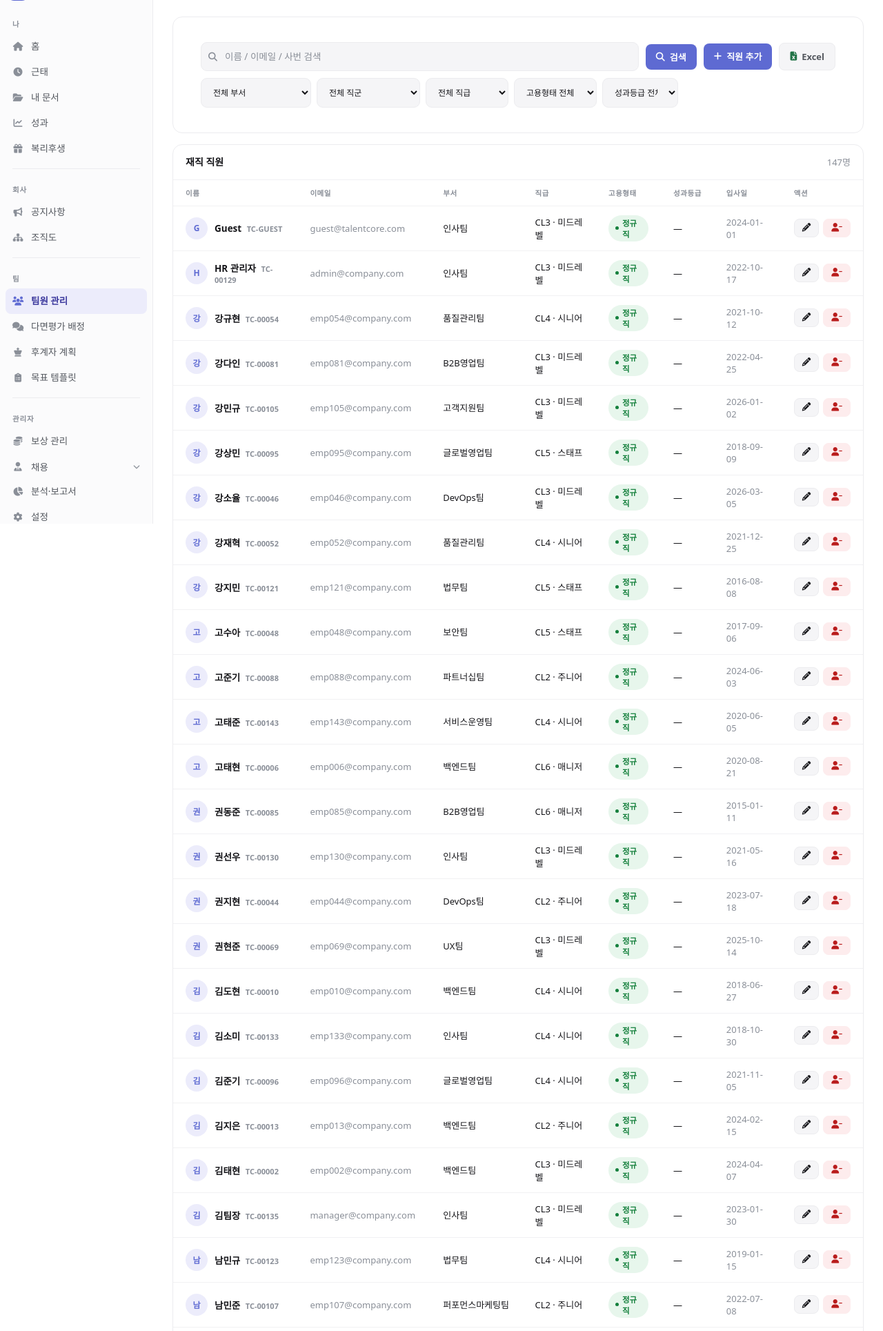
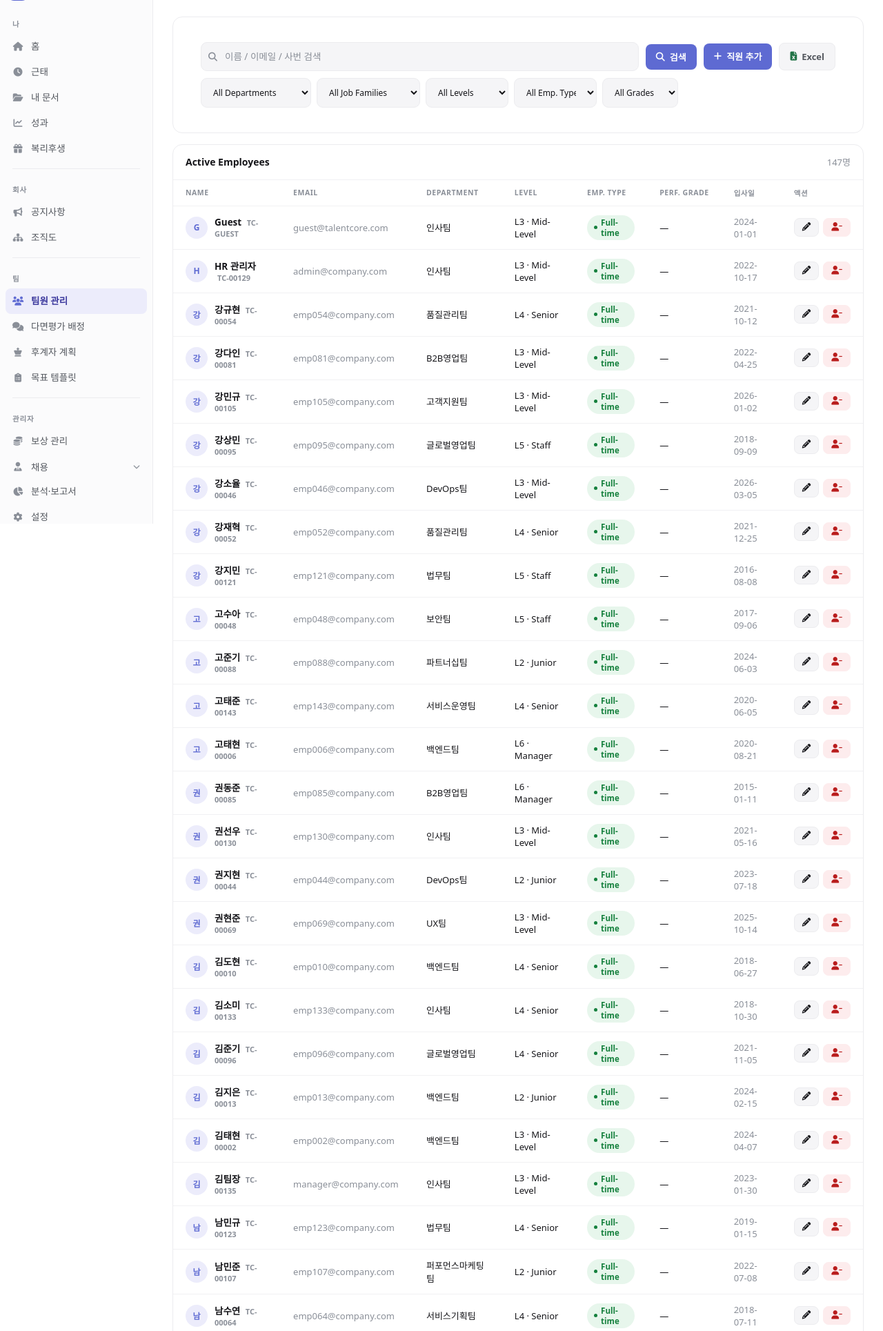
Before and after one commit to Humgut1/hr-system, a Flask app: page /employees in a window 1280 px wide. Shown: the part 41-1970 px from the top of the page at 69% size. Run offline with Flask 3, Linux system fonts and the light colour scheme; the visitor is signed in with stand-in values (Sample User, id 1); data comes from the database, SQL or seed files in the repository; data that the repository does not hold is empty; some web fonts are replaced.

Commit message:
v0.80.1 — Job Architecture & UI 영문화
- migrate_db.py: Job Family Group 5개, Job Family 23개, Level(L1~L9) 전면 영문화
- database.py: 그룹 시드 영문 동기화
- employees/form.html: Department/Level/Job Family/Manager/Employment Type/Work Schedule Type 등 레이블 영문화
- employees/list.html: 필터 드롭다운 All Departments/Job Families/Levels, 테이블 헤더 영문화

Co-Authored-By: Claude Sonnet 4.6 <noreply@anthropic.com>

```diff
--- a/migrate_db.py
+++ b/migrate_db.py
@@ -1027,24 +1027,24 @@ def run():
         return c.lastrowid
 
     P = {
-        1: pos('CL1 · 어소시에이트', 1),
-        2: pos('CL2 · 주니어',       2),
-        3: pos('CL3 · 미드레벨',     3),
-        4: pos('CL4 · 시니어',       4),
-        5: pos('CL5 · 스태프',       5),
-        6: pos('CL6 · 매니저',       6),
-        7: pos('CL7 · 시니어 매니저',7),
-        8: pos('CL8 · 디렉터',       8),
-        9: pos('CL9 · VP/임원',      9),
+        1: pos('L1 · Associate',      1),
+        2: pos('L2 · Junior',         2),
+        3: pos('L3 · Mid-Level',      3),
+        4: pos('L4 · Senior',         4),
+        5: pos('L5 · Staff',          5),
+        6: pos('L6 · Manager',        6),
+        7: pos('L7 · Senior Manager', 7),
+        8: pos('L8 · Director',       8),
+        9: pos('L9 · VP / Executive', 9),
     }
 
     # ── Workday Job Family Groups 삽입 ────────────────────────
     JFG_SEED = [
-        ('TECH',    '테크',           1),
-        ('PRODUCT', '프로덕트·디자인', 2),
-        ('GTM',     '영업·마케팅',    3),
-        ('CORP',    '경영지원',        4),
-        ('PEOPLE',  '인사',           5),
+        ('TECH',    'Technology',        1),
+        ('PRODUCT', 'Product & Design',  2),
+        ('GTM',     'Go-to-Market',      3),
+        ('CORP',    'Corporate',         4),
+        ('PEOPLE',  'People',            5),
     ]
     JFG = {}
     for gcode, gname, gsort in JFG_SEED:
@@ -1054,34 +1054,34 @@ def run():
     # ── 직군 삽입 (Workday Job Architecture 23개) ─────────────
     jf_list = [
         # (code, name, group_code, sort_order)
-        # ── 테크 ──────────────────────────────────────────────
-        ('SWE',     '소프트웨어 엔지니어링', 'TECH',    1),
-        ('FE',      '프론트엔드 엔지니어링', 'TECH',    2),
-        ('DE',      '데이터 엔지니어링',     'TECH',    3),
-        ('ML',      'ML/AI 엔지니어링',      'TECH',    4),
-        ('INFRA',   '인프라/DevOps',         'TECH',    5),
-        ('SEC',     '보안',                  'TECH',    6),
-        ('QA',      '품질보증',              'TECH',    7),
-        # ── 프로덕트·디자인 ────────────────────────────────────
-        ('PM',      '프로덕트 매니지먼트',   'PRODUCT', 1),
-        ('UXR',     'UX리서치·디자인',       'PRODUCT', 2),
-        ('DESIGN',  '브랜드·시각 디자인',    'PRODUCT', 3),
-        ('TW',      '테크니컬 라이팅',       'PRODUCT', 4),
-        # ── 영업·마케팅 ────────────────────────────────────────
-        ('SALES',   '세일즈',                'GTM',     1),
-        ('BD',      '사업개발',              'GTM',     2),
-        ('CS',      '고객성공',              'GTM',     3),
-        ('MKT',     '마케팅',                'GTM',     4),
-        ('GROWTH',  '그로스',                'GTM',     5),
-        # ── 경영지원 ───────────────────────────────────────────
-        ('FIN',     '재무/회계',             'CORP',    1),
-        ('LEGAL',   '법무',                  'CORP',    2),
-        ('STRAT',   '경영전략',              'CORP',    3),
-        ('BIZ_OPS', '비즈니스 운영',         'CORP',    4),
-        # ── 인사 ───────────────────────────────────────────────
-        ('HR',      '인사/HR',               'PEOPLE',  1),
-        ('TA',      '채용/탤런트어퀴지션',   'PEOPLE',  2),
-        ('COMP',    '보상·HR테크',           'PEOPLE',  3),
+        # ── Technology ─────────────────────────────────────────
+        ('SWE',     'Software Engineering',    'TECH',    1),
+        ('FE',      'Frontend Engineering',    'TECH',    2),
+        ('DE',      'Data Engineering',        'TECH',    3),
+        ('ML',      'ML / AI Engineering',     'TECH',    4),
+        ('INFRA',   'Infrastructure & DevOps', 'TECH',    5),
+        ('SEC',     'Security',                'TECH',    6),
+        ('QA',      'Quality Assurance',       'TECH',    7),
+        # ── Product & Design ───────────────────────────────────
+        ('PM',      'Product Management',      'PRODUCT', 1),
+        ('UXR',     'UX Research & Design',    'PRODUCT', 2),
+        ('DESIGN',  'Brand & Visual Design',   'PRODUCT', 3),
+        ('TW',      'Technical Writing',       'PRODUCT', 4),
+        # ── Go-to-Market ───────────────────────────────────────
+        ('SALES',   'Sales',                   'GTM',     1),
+        ('BD',      'Business Development',    'GTM',     2),
+        ('CS',      'Customer Success',        'GTM',     3),
+        ('MKT',     'Marketing',               'GTM',     4),
+        ('GROWTH',  'Growth',                  'GTM',     5),
+        # ── Corporate ──────────────────────────────────────────
+        ('FIN',     'Finance & Accounting',    'CORP',    1),
+        ('LEGAL',   'Legal',                   'CORP',    2),
+        ('STRAT',   'Strategy',                'CORP',    3),
+        ('BIZ_OPS', 'Business Operations',     'CORP',    4),
+        # ── People ─────────────────────────────────────────────
+        ('HR',      'Human Resources',         'PEOPLE',  1),
+        ('TA',      'Talent Acquisition',      'PEOPLE',  2),
+        ('COMP',    'Compensation & HR Tech',  'PEOPLE',  3),
     ]
     JF = {}
     for code, name, gcode, sort in jf_list:
--- a/templates/employees/list.html
+++ b/templates/employees/list.html
@@ -31,8 +31,8 @@
       <!-- 둘째 줄: 상세 필터 -->
       <div style="display:flex; gap:8px; flex-wrap:wrap;">
         <select name="dept" class="input" style="width:160px; font-size:12px;">
-          <option value="">전체 부서</option>
-          {% set type_labels = {'division':'부문','hq':'본부','dept':'실/처','team':'팀'} %}
+          <option value="">All Departments</option>
+          {% set type_labels = {'division':'Division','hq':'HQ','dept':'Dept','team':'Team'} %}
           {% for tkey in ['division','hq','dept','team'] %}
           {% set group = depts | selectattr('dept_type','equalto',tkey) | list %}
           {% if group %}
@@ -45,7 +45,7 @@
           {% endfor %}
         </select>
         <select name="jf" class="input" style="width:150px; font-size:12px;">
-          <option value="">전체 직군</option>
+          <option value="">All Job Families</option>
           {% set ns = namespace(cur_group='') %}
           {% for j in jfs %}
             {% if j.group_name and j.group_name != ns.cur_group %}
@@ -58,22 +58,22 @@
           {% if ns.cur_group %}</optgroup>{% endif %}
         </select>
         <select name="pos" class="input" style="width:120px; font-size:12px;">
-          <option value="">전체 직급</option>
+          <option value="">All Levels</option>
           {% for p in poses %}
           <option value="{{ p.id }}" {% if pos_id == p.id|string %}selected{% endif %}>{{ p.name }}</option>
           {% endfor %}
         </select>
         <select name="emp_type" class="input" style="width:120px; font-size:12px;">
-          <option value="">고용형태 전체</option>
-          <option value="full_time"  {% if emp_type == 'full_time'  %}selected{% endif %}>정규직</option>
-          <option value="part_time"  {% if emp_type == 'part_time'  %}selected{% endif %}>파트타임</option>
-          <option value="contract"   {% if emp_type == 'contract'   %}selected{% endif %}>계약직</option>
-          <option value="intern"     {% if emp_type == 'intern'     %}selected{% endif %}>인턴</option>
+          <option value="">All Emp. Types</option>
+          <option value="full_time"  {% if emp_type == 'full_time'  %}selected{% endif %}>Full-time</option>
+          <option value="part_time"  {% if emp_type == 'part_time'  %}selected{% endif %}>Part-time</option>
+          <option value="contract"   {% if emp_type == 'contract'   %}selected{% endif %}>Contract</option>
+          <option value="intern"     {% if emp_type == 'intern'     %}selected{% endif %}>Intern</option>
         </select>
         <select name="grade" class="input" style="width:110px; font-size:12px;">
-          <option value="">성과등급 전체</option>
+          <option value="">All Grades</option>
           {% for g in ['S','A','B','C','D'] %}
-          <option value="{{ g }}" {% if perf_grade == g %}selected{% endif %}>{{ g }} 등급</option>
+          <option value="{{ g }}" {% if perf_grade == g %}selected{% endif %}>Grade {{ g }}</option>
           {% endfor %}
         </select>
       </div>
@@ -83,19 +83,19 @@
 
 <div class="card">
   <div class="card-head">
-    <span class="card-title">재직 직원</span>
+    <span class="card-title">Active Employees</span>
     <span style="font-size:13px; color:var(--tx-3);">{{ employees|length }}명</span>
   </div>
   <div class="tbl-wrap">
     <table>
       <thead>
         <tr>
-          <th>이름</th>
-          <th>이메일</th>
-          <th>부서</th>
-          <th>직급</th>
-          <th>고용형태</th>
-          <th>성과등급</th>
+          <th>Name</th>
+          <th>Email</th>
+          <th>Department</th>
+          <th>Level</th>
+          <th>Emp. Type</th>
+          <th>Perf. Grade</th>
           <th>입사일</th>
           {% if session.user_role == 'admin' %}<th>액션</th>{% endif %}
         </tr>
@@ -116,10 +116,10 @@
           <td>{{ emp.pos_name or '—' }}</td>
           <td>
             {% set et = emp.employment_type %}
-            {% if et == 'full_time' %}<span class="badge badge-active">정규직</span>
-            {% elif et == 'part_time' %}<span class="badge badge-inactive">파트타임</span>
-            {% elif et == 'contract' %}<span class="badge badge-pending">계약직</span>
-            {% elif et == 'intern' %}<span class="badge badge-info">인턴</span>
+            {% if et == 'full_time' %}<span class="badge badge-active">Full-time</span>
+            {% elif et == 'part_time' %}<span class="badge badge-inactive">Part-time</span>
+            {% elif et == 'contract' %}<span class="badge badge-pending">Contract</span>
+            {% elif et == 'intern' %}<span class="badge badge-info">Intern</span>
             {% else %}<span class="badge badge-inactive">—</span>{% endif %}
           </td>
           <td>
```
Also changed, not shown: database.py (+5 -5 lines), templates/employees/form.html (+26 -26 lines).
